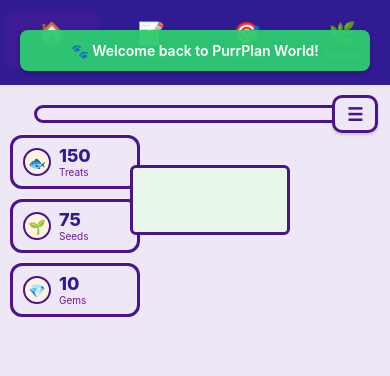
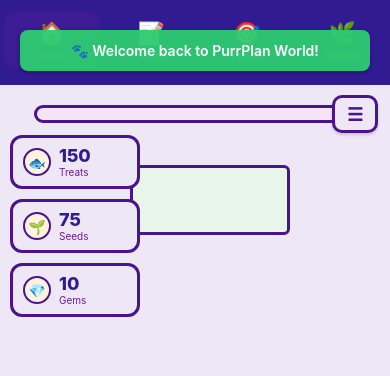
Before and after one commit to Sirius-ashwak/Purr, a React Native app: screen / in a window 390 px wide. Shown: the top 376 px of the page. Built offline with nearby package versions, Linux system fonts and the light colour scheme.

Commit message:
Fix Overlay Components

```diff
--- a/App.js
+++ b/App.js
@@ -157,8 +157,8 @@ export default function App() {
               <View style={[styles.topProgressFill, { width: `${expPct}%` }]} />
             </View>
           </View>
-          {/* Top-left currencies */}
-          <View style={styles.roomCurrencies}>
+          {/* Top-left currencies (non-blocking) */}
+          <View style={styles.roomCurrencies} pointerEvents="none">
             <View style={styles.roomCurrencyBox}>
               <View style={styles.roomCurrencyIcon}><Text>🐟</Text></View>
               <View style={styles.roomCurrencyTexts}>
@@ -970,12 +970,13 @@ export default function App() {
     <SafeAreaView style={styles.container}>
   <StatusBar barStyle="light-content" backgroundColor={colors.primary} />
 
-      {/* Notifications */}
-      <View style={styles.notificationContainer}>
+  {/* Notifications (let touches pass through gaps) */}
+  <View style={styles.notificationContainer} pointerEvents="box-none">
         {notifications.map(notification => (
           <Animated.View
             key={notification.id}
             style={styles.notification}
+            pointerEvents="none"
           >
             <Text style={styles.notificationText}>{notification.message}</Text>
           </Animated.View>
@@ -1256,7 +1257,7 @@ const styles = StyleSheet.create({
   topProgressWrap: { alignItems: 'center', marginTop: 8, marginBottom: 8 },
   topProgressBar: { width: '88%', height: 18, borderRadius: 9, backgroundColor: '#f3e5f5', borderWidth: 3, borderColor: colors.primary },
   topProgressFill: { height: '100%', backgroundColor: colors.accent, borderRadius: 6 },
-  roomCurrencies: { position: 'absolute', top: 50, left: 10 },
+  roomCurrencies: { position: 'absolute', top: 50, left: 10, zIndex: 5 },
   roomCurrencyBox: { flexDirection: 'row', alignItems: 'center', backgroundColor: colors.wall, borderWidth: 3, borderColor: colors.primary, borderRadius: 12, paddingHorizontal: 10, paddingVertical: 8, marginBottom: 10, minWidth: 130 },
   roomCurrencyIcon: { width: 28, height: 28, borderRadius: 14, backgroundColor: '#fff3e0', alignItems: 'center', justifyContent: 'center', borderWidth: 2, borderColor: colors.primary, marginRight: 8 },
   roomCurrencyTexts: { flexDirection: 'column' },
```
